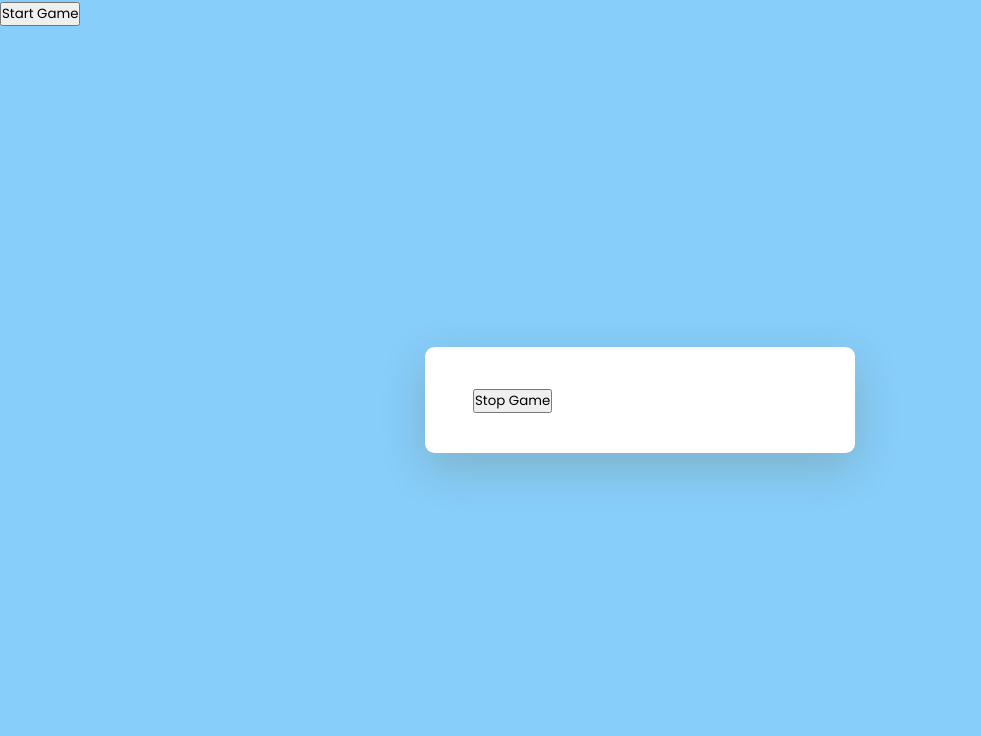
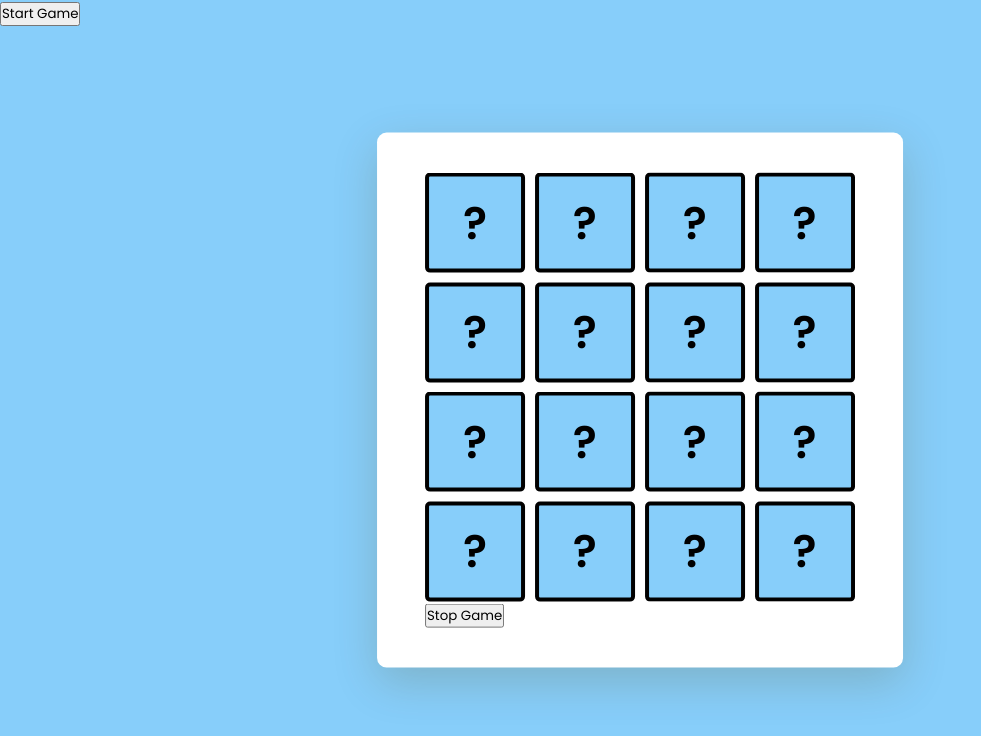
Before and after one commit to vishalkj2002/memory-game, a plain HTML site: page index.html in a window 1280 px wide. Shown: the whole page, without its empty margins (0-981 px from the left). Drawn offline with Linux system fonts and the light colour scheme.

Commit message:
Update card styles and functionality for Memory Game; adjust box-sizing, add card flip animations, and update image paths

```diff
--- a/script.js
+++ b/script.js
@@ -11,18 +11,18 @@ let secondCard = false;
 
 // Items Array
 const items = [
-	{ name: "bee", image: "bee.png" },
-	{ name: "crocodile", image: "crocodile.png" },
-	{ name: "macaw", image: "macaw.png" },
-	{ name: "gorilla", image: "gorilla.png" },
-	{ name: "tiger", image: "tiger.png" },
-	{ name: "monkey", image: "monkey.png" },
-	{ name: "chameleon", image: "chameleon.png" },
-	{ name: "piranha", image: "piranha.png" },
-	{ name: "anaconda", image: "anaconda.png" },
-	{ name: "sloth", image: "sloth.png" },
-	{ name: "cockatoo", image: "cockatoo.png" },
-	{ name: "toucan", image: "toucan.png" },
+	{ name: "bee", image: "images/bee.png" },
+	{ name: "crocodile", image: "images/crocodile.png" },
+	{ name: "macaw", image: "images/macaw.png" },
+	{ name: "gorilla", image: "images/gorilla.png" },
+	{ name: "tiger", image: "images/tiger.png" },
+	{ name: "monkey", image: "images/monkey.png" },
+	{ name: "chameleon", image: "images/chameleon.png" },
+	{ name: "piranha", image: "images/piranha.png" },
+	{ name: "anaconda", image: "images/anaconda.png" },
+	{ name: "sloth", image: "images/sloth.png" },
+	{ name: "cockatoo", image: "images/cockatoo.png" },
+	{ name: "toucan", image: "images/toucan.png" },
 ];
 
 // Initial Time
@@ -44,7 +44,7 @@ const timeGenerator = () => {
 	// Format time before displaying
 	let secondsValue = seconds < 10 ? `0${seconds}` : seconds;
 	let minutesValue = minutes < 10 ? `0${minutes}` : minutes;
-	timeValue.innerHTML = `<span>Time:</span> ${minutesValue}: ${secondsValue}`;
+	timeValue.innerHTML = `<span>Time:</span> ${minutesValue}:${secondsValue}`;
 };
 
 // For calculating moves
@@ -70,4 +70,20 @@ const matrixGenerator = (cardValues, size = 4) => {
 	gameContainer.innerHTML = "";
 	cardValues = [...cardValues, ...cardValues];
 	cardValues.sort(() => Math.random() - 0.5);
+	for (let i = 0; i < size * size; i++) {
+		gameContainer.innerHTML += `<div class="card-container" data-card-value="${cardValues[i].name}"><div class="card-before">?</div><div class="card-after"><img src="${cardValues[i].image}" class="image"></div></div>`;
+	}
+	// Grid
+	gameContainer.style.gridTemplateColumns = `repeat(${size}, auto)`;
 };
+
+// Initialize values and function calls
+const initializer = () => {
+	result.innerText = "";
+	winCount = 0;
+	let cardValues = generateRandom();
+	console.log(cardValues);
+	matrixGenerator(cardValues);
+};
+
+initializer();
--- a/style.css
+++ b/style.css
@@ -12,7 +12,7 @@ body {
 }
 
 .wrapper {
-	box-sizing: border-box;
+	box-sizing: content-box;
 	width: 26.87em;
 	padding: 2.5em 3em;
 	background-color: white;
@@ -36,4 +36,65 @@ body {
 	position: relative;
 	width: 100%;
 	display: grid;
+	gap: 0.6em;
 }
+
+.card-container {
+	position: relative;
+	width: 6.25em;
+	height: 6.25em;
+	cursor: pointer;
+}
+
+.card-before, .card-after {
+	position: absolute;
+	border-radius: 5px;
+	-webkit-border-radius: 5px;
+	-moz-border-radius: 5px;
+	-ms-border-radius: 5px;
+	-o-border-radius: 5px;
+	width: 100%;
+	height: 100%;
+	display: flex;
+	align-items: center;
+	justify-content: center;
+	border: 4px solid black;
+	transition: transform 0.7s ease-out;
+	-webkit-transition: transform 0.7s ease-out;
+	-moz-transition: transform 0.7s ease-out;
+	-ms-transition: transform 0.7s ease-out;
+	-o-transition: transform 0.7s ease-out;
+	backface-visibility: hidden;
+	-webkit-backface-visibility: hidden;
+}
+
+.card-before {
+	background-color: lightskyblue;
+	font-size: 2.8em;
+	font-weight: 600;
+}
+
+.card-after {
+	background-color: white;
+	transform: rotateY(180deg);
+	-webkit-transform: rotateY(180deg);
+	-moz-transform: rotateY(180deg);
+	-ms-transform: rotateY(180deg);
+	-o-transform: rotateY(180deg);
+}
+
+.card-container.flipped.card-before {
+	transform: rotateY(180deg);
+	-webkit-transform: rotateY(180deg);
+	-moz-transform: rotateY(180deg);
+	-ms-transform: rotateY(180deg);
+	-o-transform: rotateY(180deg);
+}
+
+.card-container.flipped.card-after {
+	transform: rotateY(0deg);
+	-webkit-transform: rotateY(0deg);
+	-moz-transform: rotateY(0deg);
+	-ms-transform: rotateY(0deg);
+	-o-transform: rotateY(0deg);
+}
```
Also changed, not shown: images/anaconda.png (added), images/bee.png (added), images/chameleon.png (added), images/cockatoo.png (added), images/crocodile.png (added), images/gorilla.png (added), images/macaw.png (added), images/monkey.png (added), images/piranha.png (added), images/sloth.png (added), images/tiger.png (added), images/toucan.png (added).
